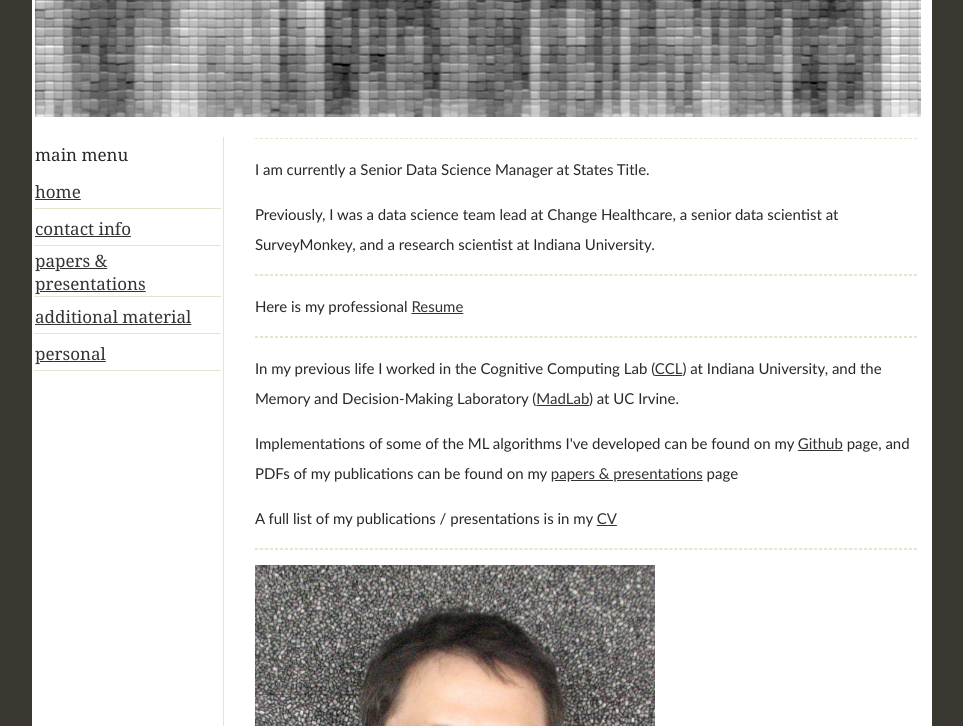
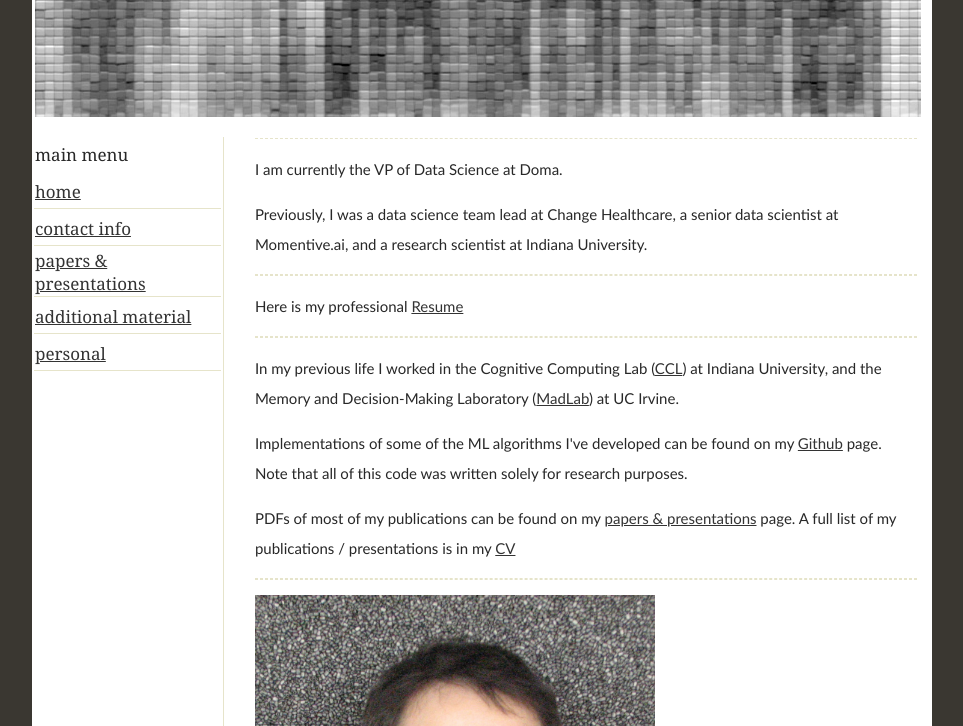
Before and after one commit to timothyrubin/timothyrubin.github.io, a plain HTML site: page index.html in a window 1280 px wide. Shown: the part 74-800 px from the top of the page, without its empty margins (158-1121 px from the left). Drawn offline with Linux system fonts and the light colour scheme.

Commit message:
update files

```diff
--- a/index.html
+++ b/index.html
@@ -27,22 +27,24 @@
 			<td width="710"  rowspan="7" class="divider">
 			<div class="content">
 
-                               <p>I am currently a Senior Data Science Manager at States Title.</p>
+                               <p>I am currently the VP of Data Science at Doma.</p>
 
-                               <p>Previously, I was a data science team lead at Change Healthcare, a senior data scientist at SurveyMonkey, and a research scientist at Indiana University.
+                               <p>Previously, I was a data science team lead at Change Healthcare, a senior data scientist at Momentive.ai, and a research scientist at Indiana University.
 
 				</div>
 
             <div class="content">
-					<p>	Here is my professional <a href="Files/Resume_TimRubin_2020.pdf" title="Resume">Resume</a>
+					<p>	Here is my professional <a href="Files/Resume_TimRubin_2023.pdf" title="Resume">Resume</a>
 
            	</div>
 			<div class="content">
 	               	<p> In my previous life I worked in the Cognitive Computing Lab (<a href="http://www.compcog.com/">CCL</a>) at Indiana University, and the Memory and Decision-Making Laboratory (<a href="http://psiexp.ss.uci.edu/research/madlab.htm">MadLab</a>) at UC Irvine.</p>
 
-					<p> Implementations of some of the ML algorithms I've developed can be found on my <a href="https://github.com/timothyrubin/">Github</a> page, and PDFs of my publications can be found on my <a href="papers.html">papers & presentations</a> page
+					<p> Implementations of some of the ML algorithms I've developed can be found on my <a href="https://github.com/timothyrubin/">Github</a> page. Note that all of this code was written solely for research purposes.
 
-					<p> A full list of my publications / presentations is in my <a href="Files/CV_TimRubin.pdf" title="CV">CV</a></p>
+					<p>PDFs of most of my publications can be found on my <a href="papers.html">papers & presentations</a> page.
+
+					A full list of my publications / presentations is in my <a href="Files/CV_TimRubin.pdf" title="CV">CV</a></p>
 
 
 			</div>
```
Also changed, not shown: additional.html (+2 -0 lines), papers.html (+1 -1 lines), 4 other files.
